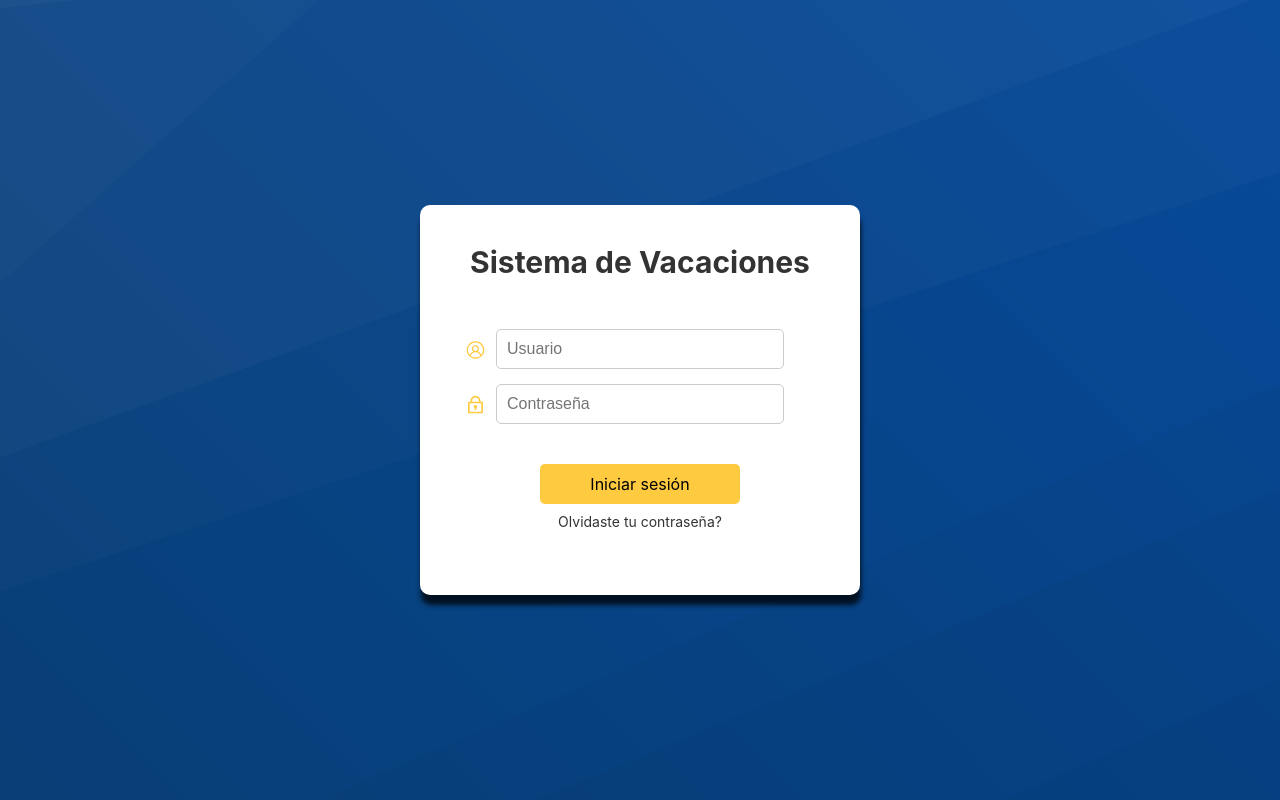
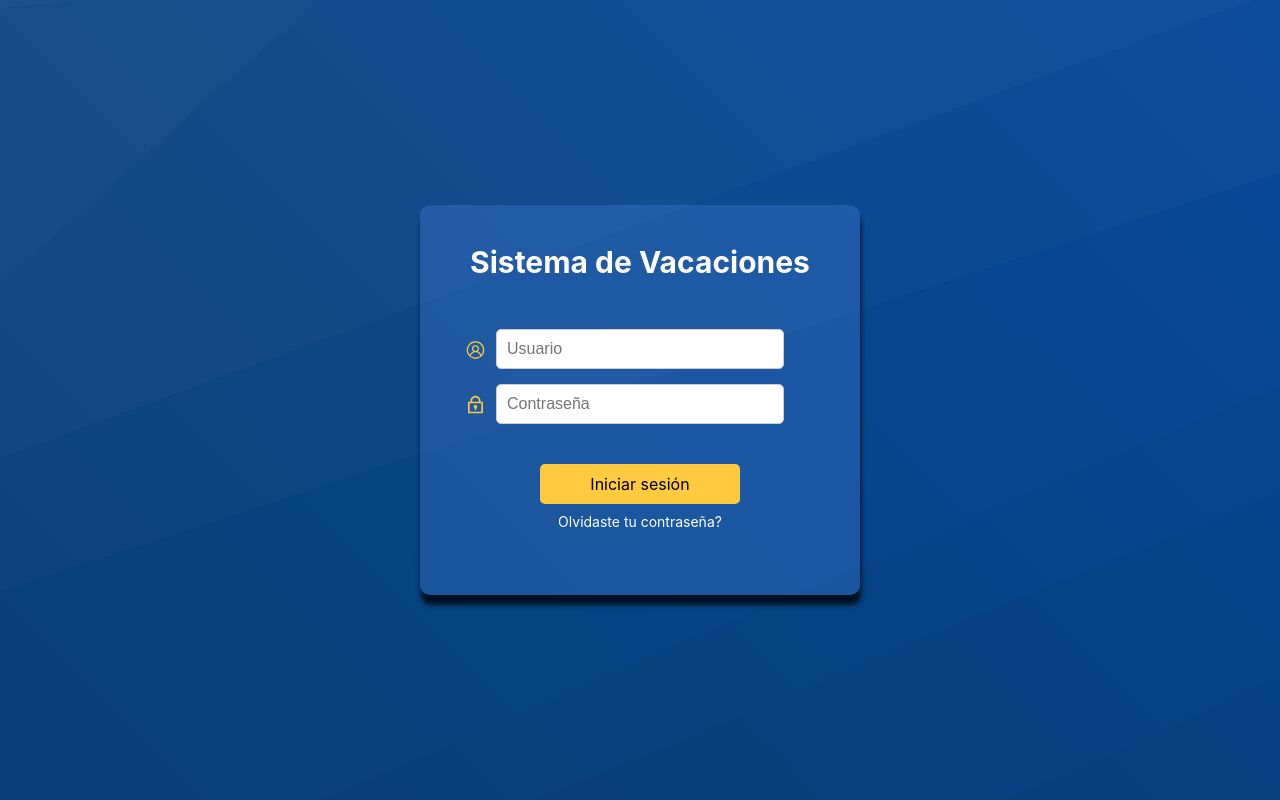
Before and after one commit to tobimonges/vacaciones, a React (Vite) app in the folder vacaciones-frontend/: page / in a window 1280 px wide. Built offline with nearby package versions, Linux system fonts and the light colour scheme.

Commit message:
cambios de login, fondos de forgotPassword y Login

```diff
--- a/vacaciones-frontend/src/components/CrearUsuario.jsx
+++ b/vacaciones-frontend/src/components/CrearUsuario.jsx
@@ -174,7 +174,7 @@ function CrearUsuario() {
 
           <div className="inputGroup">
             <div className="iconWrap">
-              <img src="/avatar.svg" alt="Rol" className="icon" />
+              <img src="/mapa-del-sitio (1).svg" alt="Rol" className="icon" />
               <select
                 className="inputCreate"
                 value={rol}
--- a/vacaciones-frontend/src/components/Login.css
+++ b/vacaciones-frontend/src/components/Login.css
@@ -43,10 +43,9 @@
   width: 400px;
   padding: 20px;
   border-radius: 10px;
-  background: #ffffff;
-  background: #fff;
+  background: rgba(87, 145, 238, 0.25);
   transition: all 0.3 ease;
-  box-shadow: 1px 10px 5px 0px rgba(0, 0, 0, 0.75);
+  box-shadow: 1px 1px 1px 0px rgba(0, 0, 0, 0.75);
   -webkit-box-shadow: 1px 10px 5px 0px rgba(0, 0, 0, 0.75);
   -moz-box-shadow: 1px 10px 5px 0px rgba(0, 0, 0, 0.75);
   justify-content: space-between; /* Esto empuja los elementos hacia los extremos */
@@ -70,7 +69,7 @@
   text-align: center;
   margin-bottom: 20px;
   font-size: 30px;
-  color: #333;
+  color: white;
 }
 
 .inputGroup {
@@ -124,14 +123,14 @@
 
 .link {
   font-size: 14px;
-  color: #333;
+  color: white;
   text-decoration: none;
   margin-top: 10px;
   transition: all 0.3s ease;
 }
 
 .link:hover {
-  color: #666;
+  color: #fdca40;
 }
 
 .button {
--- a/vacaciones-frontend/src/components/Login.jsx
+++ b/vacaciones-frontend/src/components/Login.jsx
@@ -4,6 +4,7 @@ import "./Login.css";
 import Home from "./Home";
 import { BrowserRouter as Router, Route, Routes, Link } from "react-router-dom";
 import axios from "axios";
+import Preloader from "./Preloader";  // Importar el componente Preloader
 
 function Login() {
   const navigate = useNavigate();
@@ -39,11 +40,11 @@ function Login() {
         localStorage.setItem("token", token);
 
         //Activo animación de entrada
-        /*  setIsAnimating(true);
+          setIsAnimating(true);
       setTimeout(() => {
         navigate("/Home");
       }, 200);
-      */
+
       }
       // console.log("Respuesta de la API:", respuesta); // Agregar esto para depurar
 
@@ -83,7 +84,7 @@ function Login() {
   };
   const handleForgotPassword = () => {
     const loginBox = document.querySelector(".loginBox");
-    loginBox.classList.add("LoginSlide");
+    loginBox.classList.add("LoginAnim");
     setTimeout(() => {
       navigate("/forgotPassword"); //Cambia a la pantalla de recuperacion de contraseña
     }, 550);
@@ -95,6 +96,7 @@ function Login() {
   }
   return (
     <div className="containerLogin">
+      <Preloader duration={650} />
       <div
         className={`loginBox ${isAnimating ? "LoginAnim" : ""} ${
           error ? "datosIncorrectos" : ""
--- a/vacaciones-frontend/src/components/LoginForgotPassword.css
+++ b/vacaciones-frontend/src/components/LoginForgotPassword.css
@@ -23,8 +23,8 @@
   width: 400px;
   padding: 20px;
   border-radius: 10px;
-  background: #ffffff;
-  background: #fff;
+  background: rgba(87, 145, 238, 0.25);
+
   transition: all 0.3 ease;
   box-shadow: 1px 10px 5px 0px rgba(0, 0, 0, 0.75);
   -webkit-box-shadow: 1px 10px 5px 0px rgba(0, 0, 0, 0.75);
```
